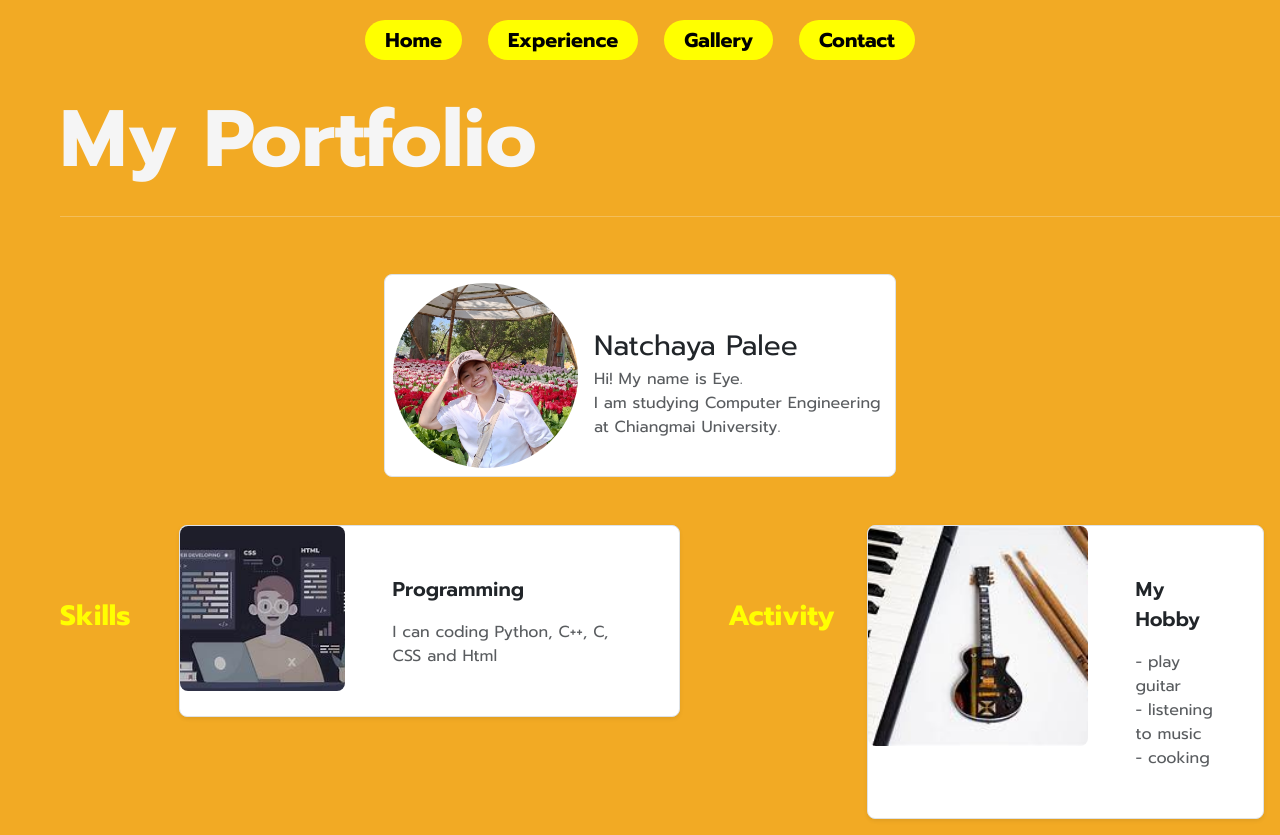
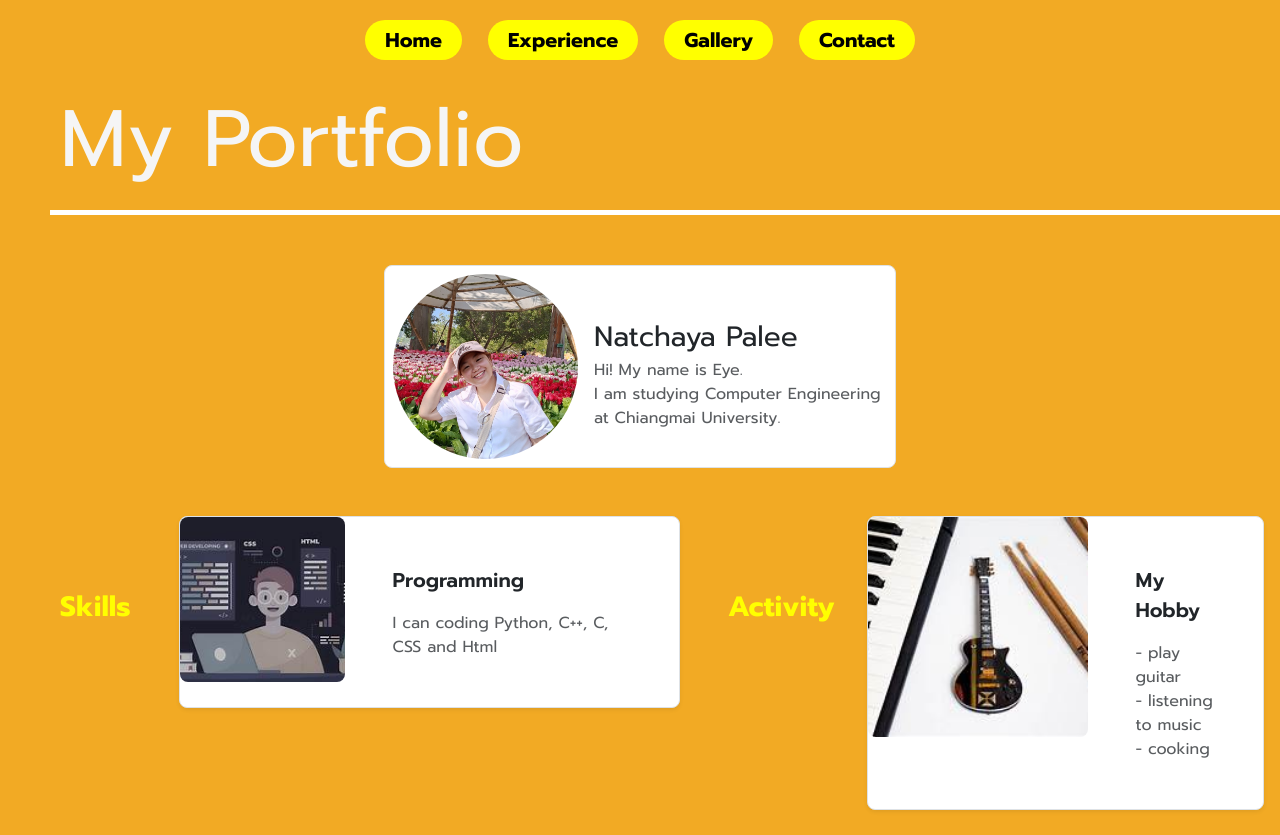
Before and after one commit to cpe207/lab03-eyenatchaya, a plain HTML site: page index.html in a window 1280 px wide. Shown: the top 835 px of the page. Drawn offline with nearby package versions, Linux system fonts and the light colour scheme; a web font is replaced by a local one.

Commit message:
complete

```diff
--- a/index.html
+++ b/index.html
@@ -11,7 +11,17 @@
   <link rel="stylesheet" href="./style/style.css">
   <link rel="stylesheet" href="./style/style head.css">
     <title>My Portfolio</title>
-
+    <style>
+      /* การตั้งค่าสำหรับเส้น HR */
+      .custom-hr {
+          height: 5px; /* กำหนดความหนาของเส้น */
+          background-color: rgb(255, 255, 255); /* เปลี่ยนสีเส้น */
+          border: none; /* ลบเส้นขอบที่อาจปรากฏ */
+          width: 1400px; /* กำหนดความกว้างของเส้น */
+          margin: 10px 0; /* ระยะห่างด้านบนและล่าง */
+          margin-left: 50px;
+      }
+  </style>
   </head>
   <body >
     <p class="nav-links">
@@ -22,8 +32,10 @@
       <a href="contact.html"><b>Contact</b></a>
 
   </p>
-  <div class="text ">
-  <b>My Portfolio</b><b><hr width="1400"size = 10></b></div>
+  <div class="text">
+    My Portfolio</div>
+    <div hr class="custom-hr">
+</div>
 
     <div id="p1"class="border p-2 rounded-3 d-flex justify-content-align-items-center mx-auto gap-3" style="max-width: 32rem">
     <div class="d-flex justify-content-align-items-center mx-auto gap-3" >
```
